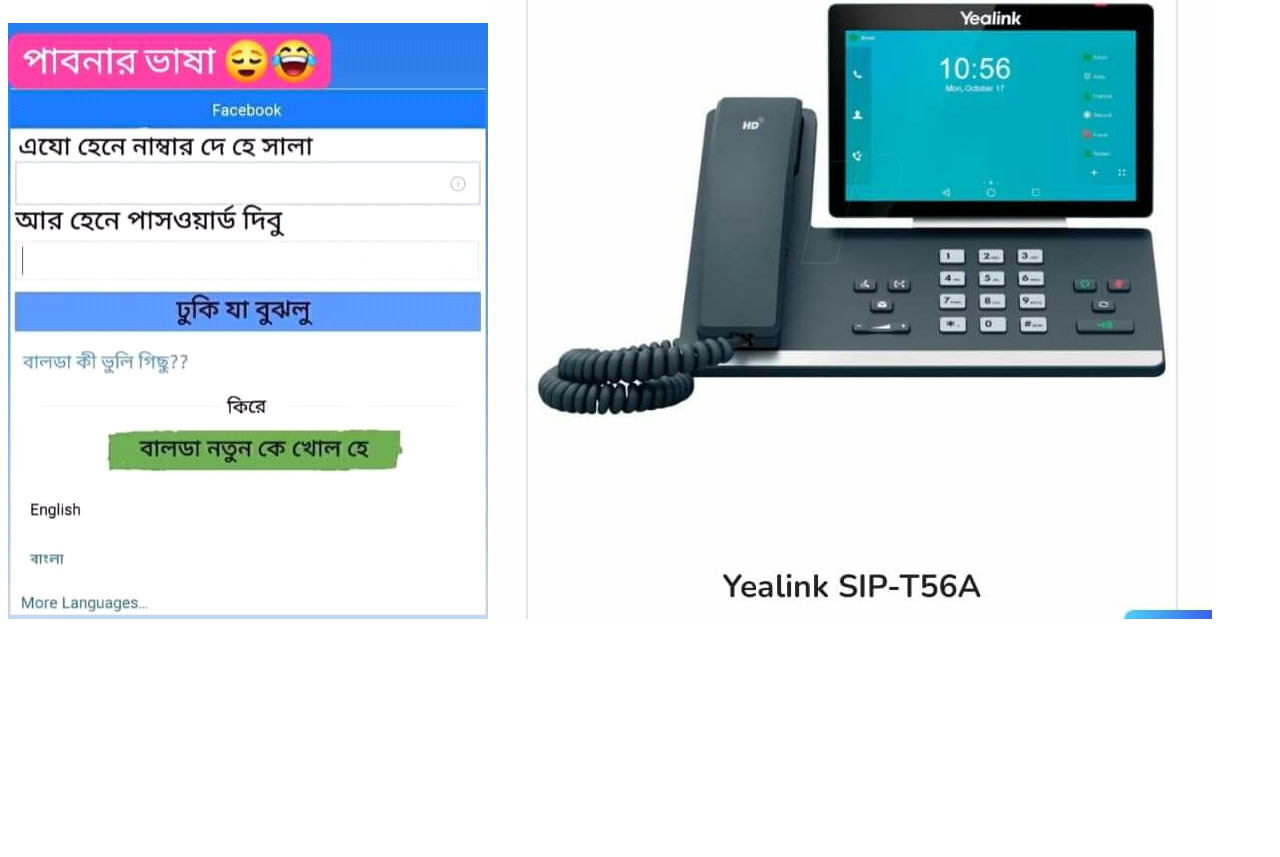
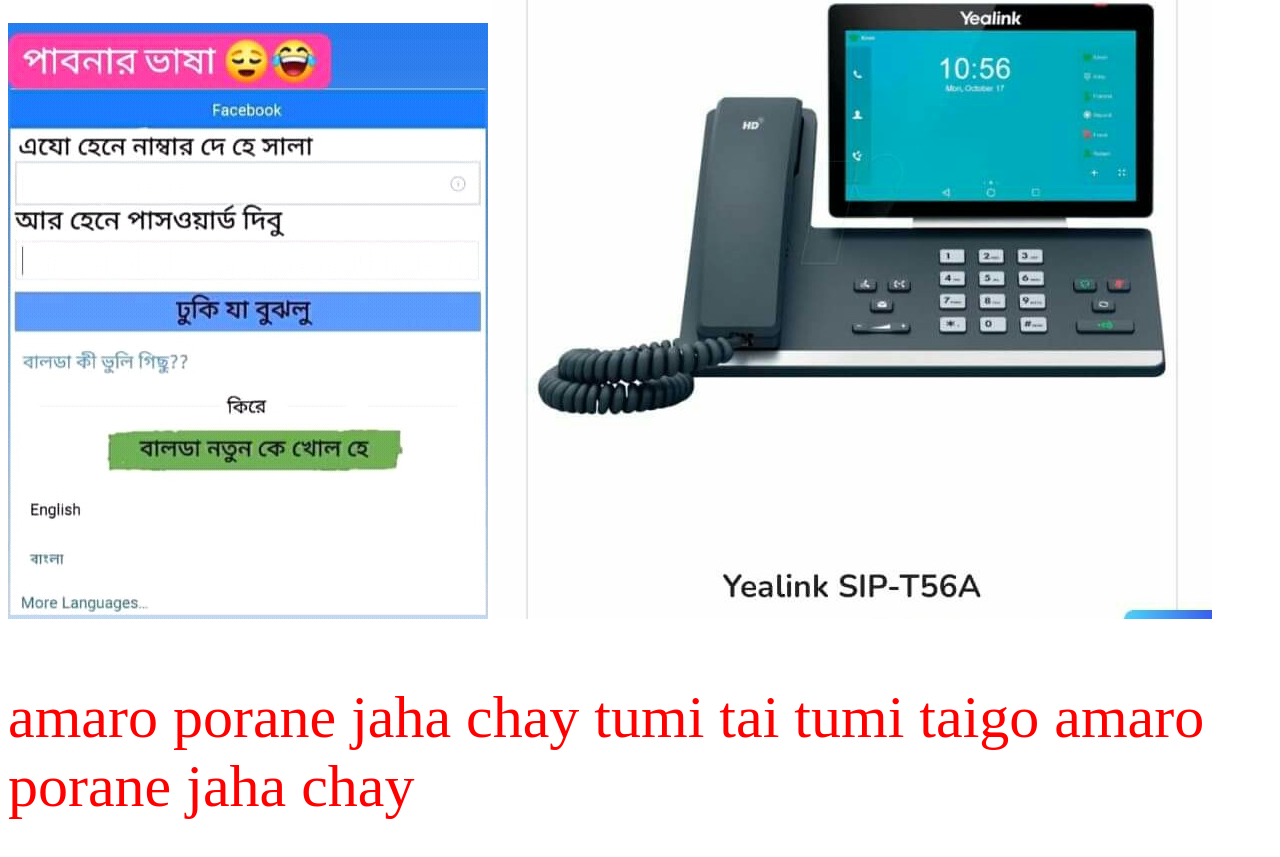
Before and after one commit to Al-aminhossain1/my-frist-repo, a plain HTML site: page index.html in a window 1280 px wide. Shown: the part 1040-1897 px from the top of the page. Before the commit the page ends 1671 px from the top, so only its background shows below. Drawn offline with Linux system fonts and the light colour scheme.

Commit message:
paragraph added

```diff
--- a/index.html
+++ b/index.html
@@ -17,5 +17,6 @@
   <img src="turkey.jpg" alt=""> <br><br><br>
   <img src="pabna.jpg" alt="">
   <img src="telephone.jpg" alt="">
+  <p>amaro porane jaha chay tumi tai tumi taigo amaro porane jaha chay</p>
 </body>
 </html>
```
